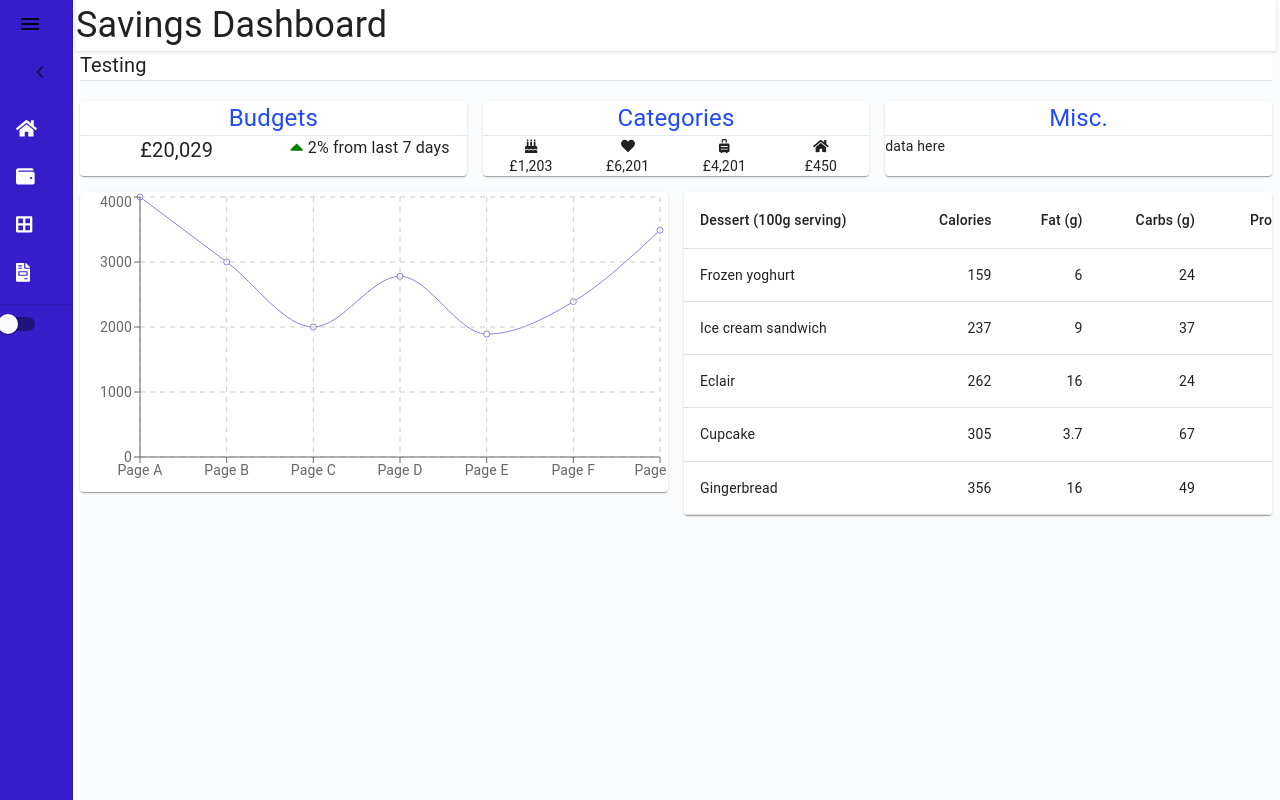
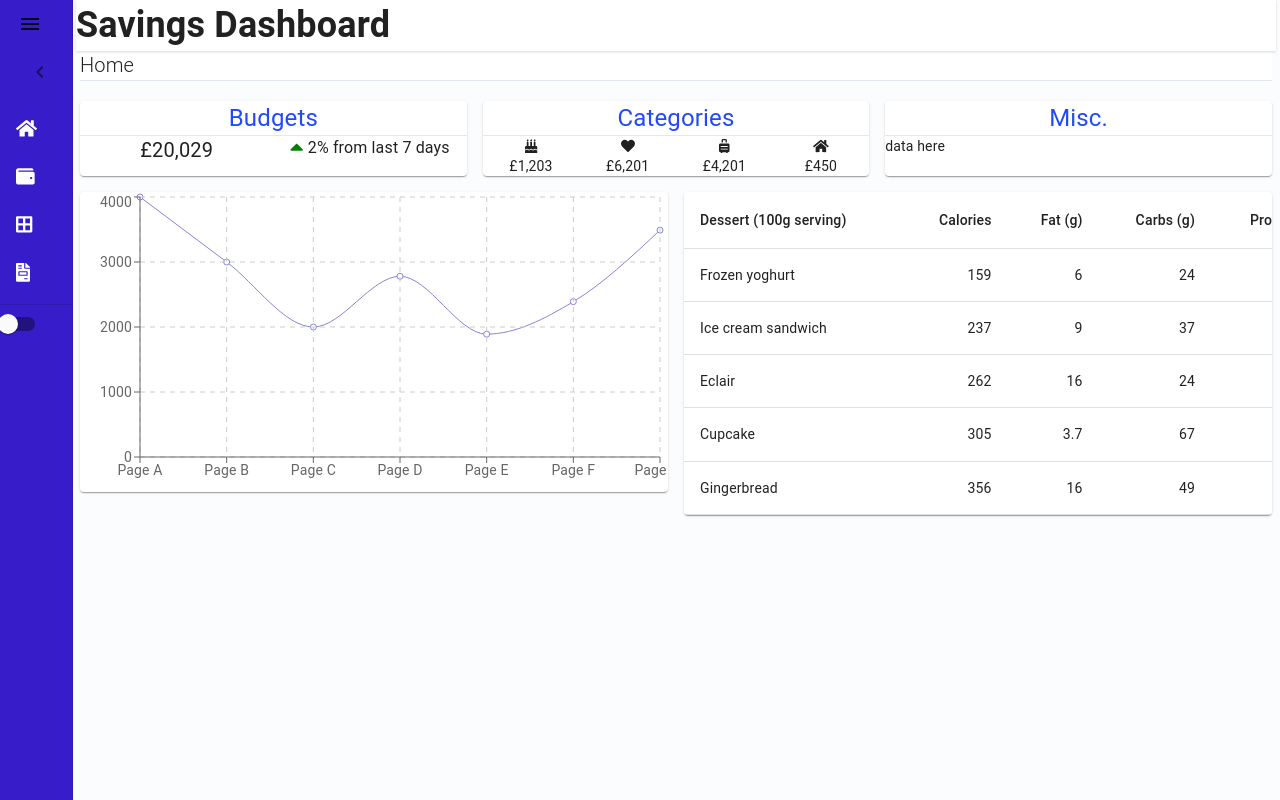
Before and after one commit to 756D6D61/New-Savings-Dashboard, a React (Create React App) app: page / in a window 1280 px wide. Built offline with nearby package versions, Linux system fonts and the light colour scheme.

Commit message:
Font weights changed

```diff
--- a/src/components/Divider.js
+++ b/src/components/Divider.js
@@ -7,7 +7,7 @@ const propTypes = {
 
 const Divider = ({ children }) => {
 	return (
-		<div class="z-10 bg-white shadow w-full pl-0 text-4xl">{children}</div>
+		<div class="z-10 bg-white shadow w-full pl-0 text-4xl font-bold">{children}</div>
 	)
 }
 
--- a/src/components/SubDivider.js
+++ b/src/components/SubDivider.js
@@ -7,7 +7,7 @@ const propTypes = {
 
 const SubDivider = ({ children }) => {
 	return (
-		<div class="bg-white w-full -mt-5 z-0 pl-0 text-xl">
+		<div class="bg-white w-full -mt-5 z-0 font-light pl-0 text-xl">
 			{children}
 			<hr />
 		</div>
--- a/src/pages/Home/index.js
+++ b/src/pages/Home/index.js
@@ -17,7 +17,7 @@ const Home = ({ route }) => {
 	return (
 		<Page>
 			<Suspense fallback={<p>Loading</p>}>
-				<SubDivider>Testing</SubDivider>
+				<SubDivider>Home</SubDivider>
 				<br />
 				<div class="flex -mx-2 text-center">
 					<div class="w-1/3 px-2  mb-4">
```
